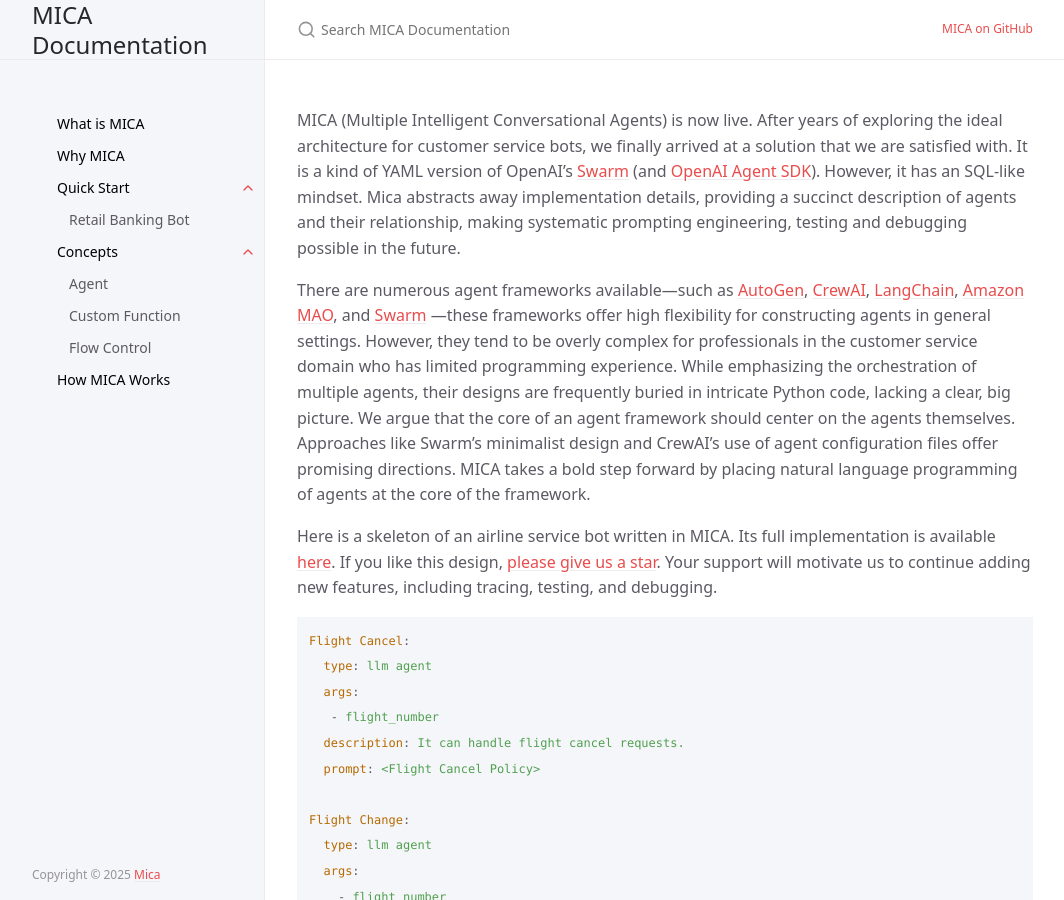
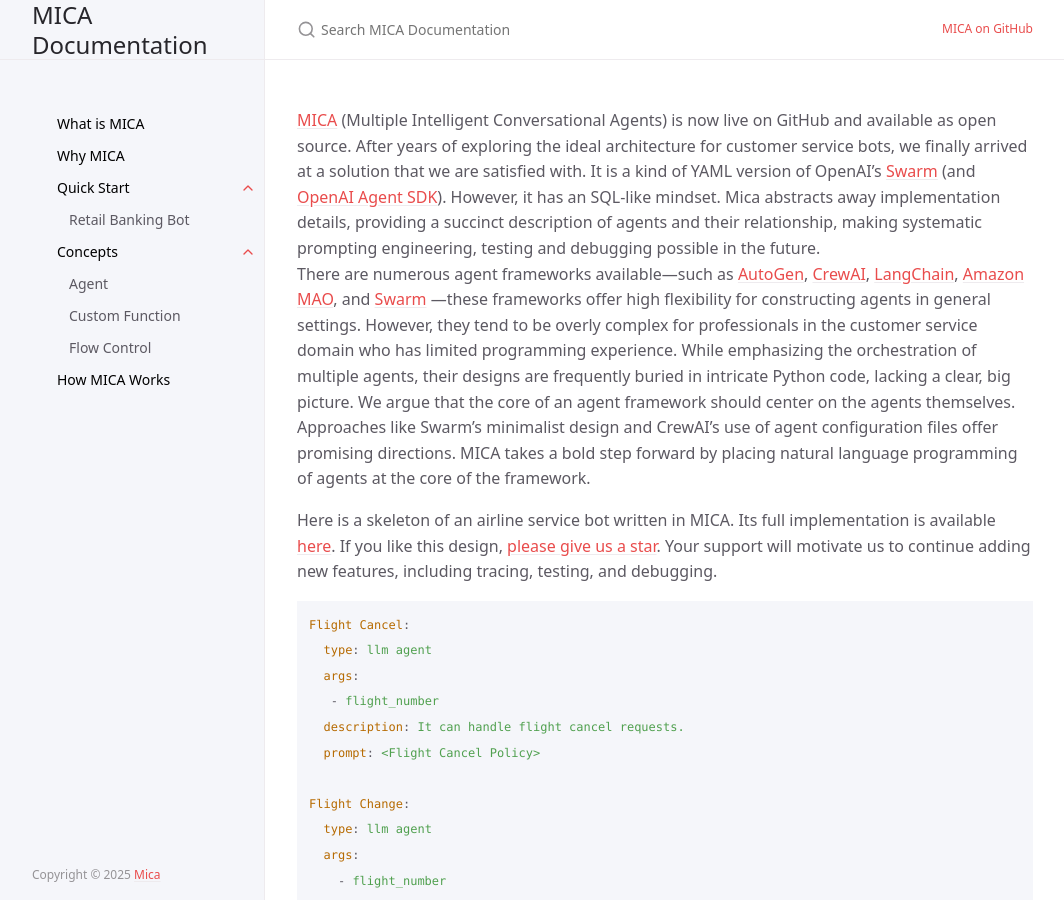
Before and after one commit to Mica-labs/Mica-labs.github.io, a Jekyll site: the page built from index.md, in a window 1280 px wide and 900 px high. Shown: the whole window, without its empty margins (107-1171 px from the left). Built offline with Jekyll 4.4.1, drawn with Linux system fonts in a browser that asks for light colours; cached includes are drawn as plain includes.

Commit message:
Update index.md

```diff
--- a/index.md
+++ b/index.md
@@ -6,8 +6,7 @@ description: "The Enterprise Level Agentic Solution"
 permalink: /
 ---
 
-MICA (Multiple Intelligent Conversational Agents) is now live.  After years of exploring the ideal architecture for customer service bots, we finally arrived at a solution that we are satisfied with. It is a kind of YAML version of OpenAI's [Swarm](https://github.com/openai/swarm) (and [OpenAI Agent SDK](https://platform.openai.com/docs/guides/agents-sdk)).  However, it has an SQL-like mindset. Mica abstracts away implementation details, providing a succinct description of agents and their relationship, making systematic prompting engineering, testing and debugging possible in the future.
-
+[MICA](https://github.com/Mica-labs/MICA) (Multiple Intelligent Conversational Agents) is now live on GitHub and available as open source. After years of exploring the ideal architecture for customer service bots, we finally arrived at a solution that we are satisfied with. It is a kind of YAML version of OpenAI's [Swarm](https://github.com/openai/swarm) (and [OpenAI Agent SDK](https://platform.openai.com/docs/guides/agents-sdk)).  However, it has an SQL-like mindset. Mica abstracts away implementation details, providing a succinct description of agents and their relationship, making systematic prompting engineering, testing and debugging possible in the future.
 There are numerous agent frameworks available—such as [AutoGen](https://github.com/microsoft/autogen), [CrewAI](https://github.com/crewAIInc/crewAI), [LangChain](https://github.com/langchain-ai/langchain), [Amazon MAO](https://github.com/awslabs/multi-agent-orchestrator), and [Swarm](https://github.com/openai/swarm) —these frameworks offer high flexibility for constructing agents in general settings. However, they tend to be overly complex for professionals in the customer service domain who has limited programming experience.
 While emphasizing the orchestration of multiple agents, their designs are frequently buried in intricate Python code, lacking a clear, big picture. We argue that the core of an agent framework should center on the agents themselves. Approaches like Swarm’s minimalist design and CrewAI’s use of agent configuration files offer promising directions.  MICA takes a bold step forward by placing natural language programming of agents at the core of the framework.
 
```
